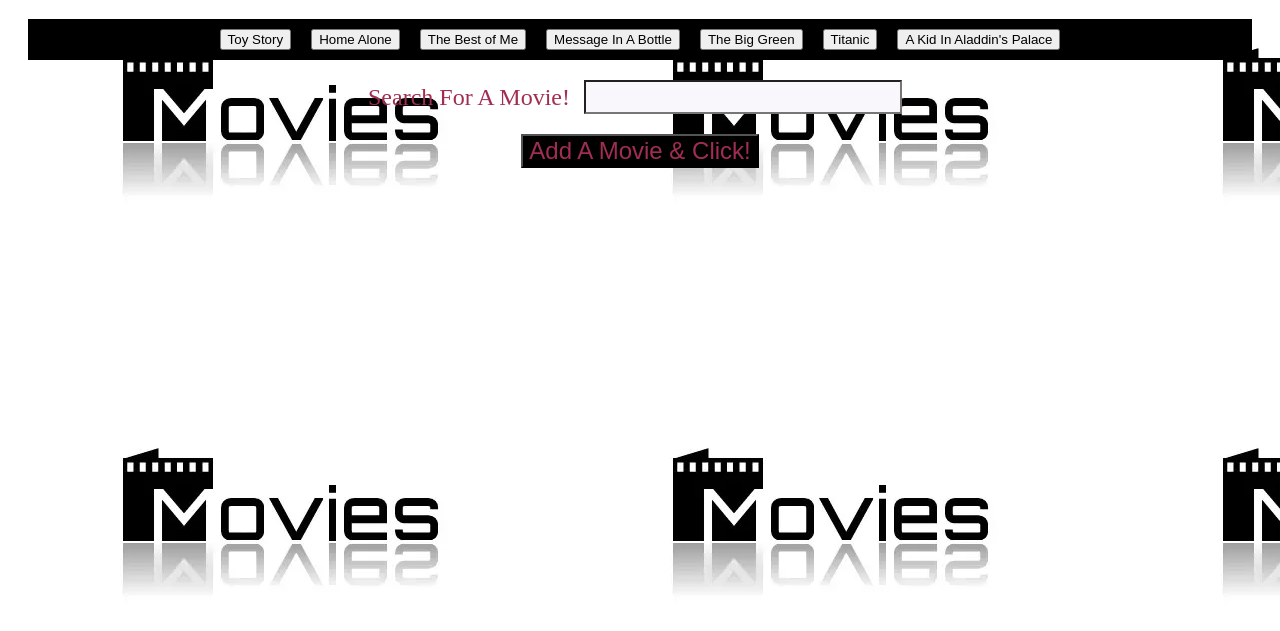
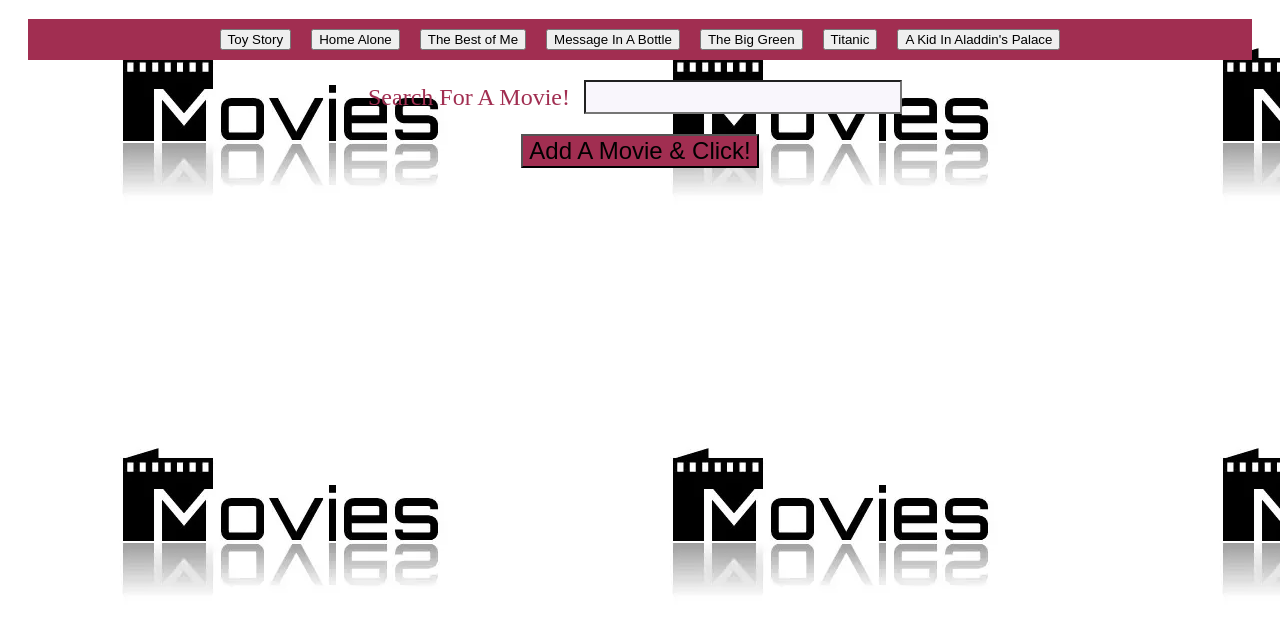
Before and after one commit to Guled06/Movies, a plain HTML site: page index.html in a window 1280 px wide. Shown: the part 63-694 px from the top of the page. Drawn offline with nearby package versions, Linux system fonts and the light colour scheme.

Commit message:
changed the background color in the #add-movie id, also changed the color font

```diff
--- a/index.html
+++ b/index.html
@@ -27,15 +27,15 @@
         font-family: 'Gill Sans', 'Gill Sans MT', Calibri, 'Trebuchet MS', sans-serif;
       }
       #add-movie {
-        color: rgb(161, 46, 81);
-        background-color: black;
+        color: black;
+        background-color: rgb(161, 46, 81);
       }
     </style>
   </head>
   <body>
     <div class="container">
       <h1>Quick Movie Facts!!!</h1>
-      <div id="buttons-view" style="background-color: black;"></div>
+      <div id="buttons-view" style="background-color:rgb(161, 46, 81);"></div>
 
       <form id="movie-form">
         <label for="movie-input" style="color: rgb(161, 46, 81);">Search For A Movie!</label>
```
